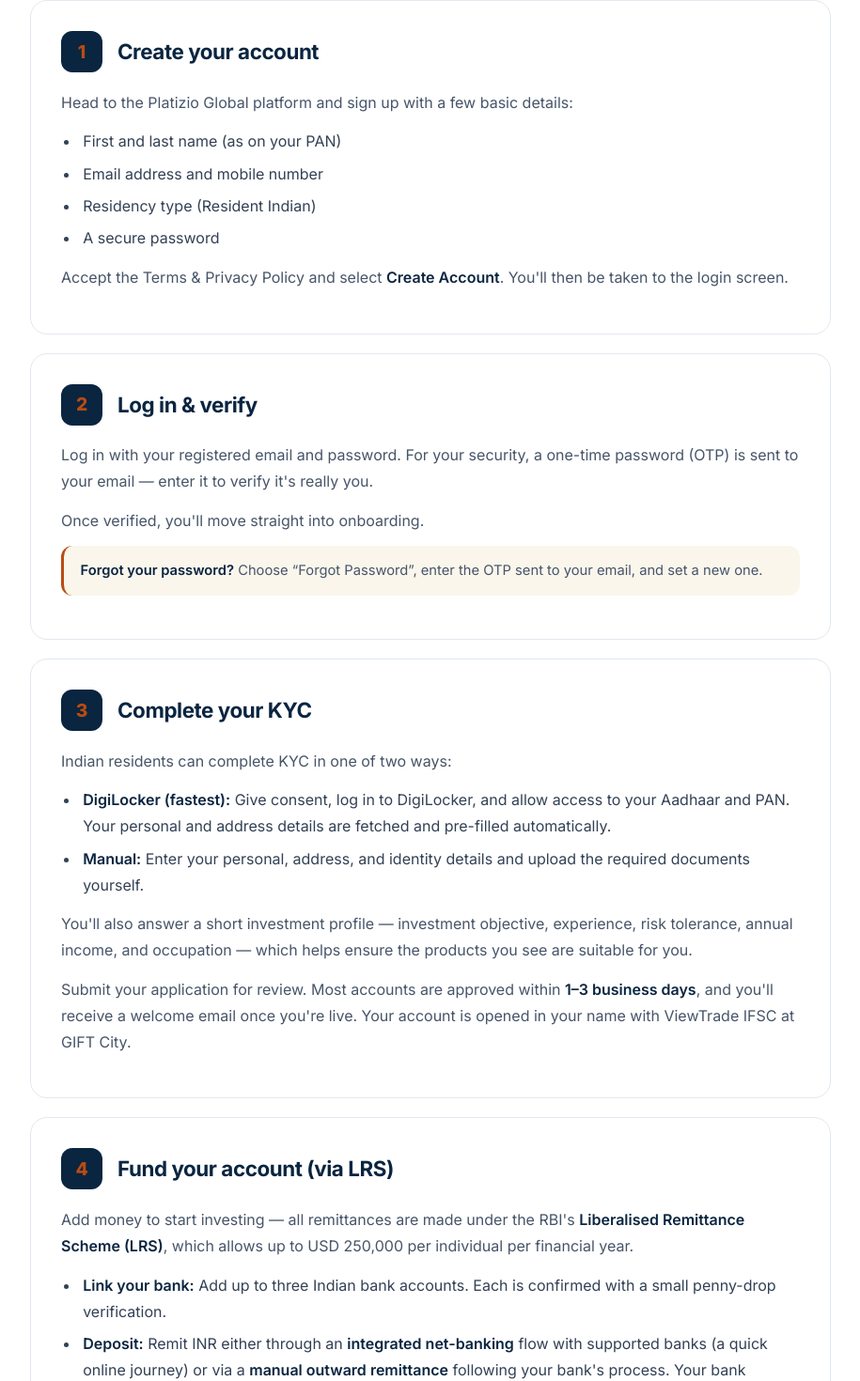
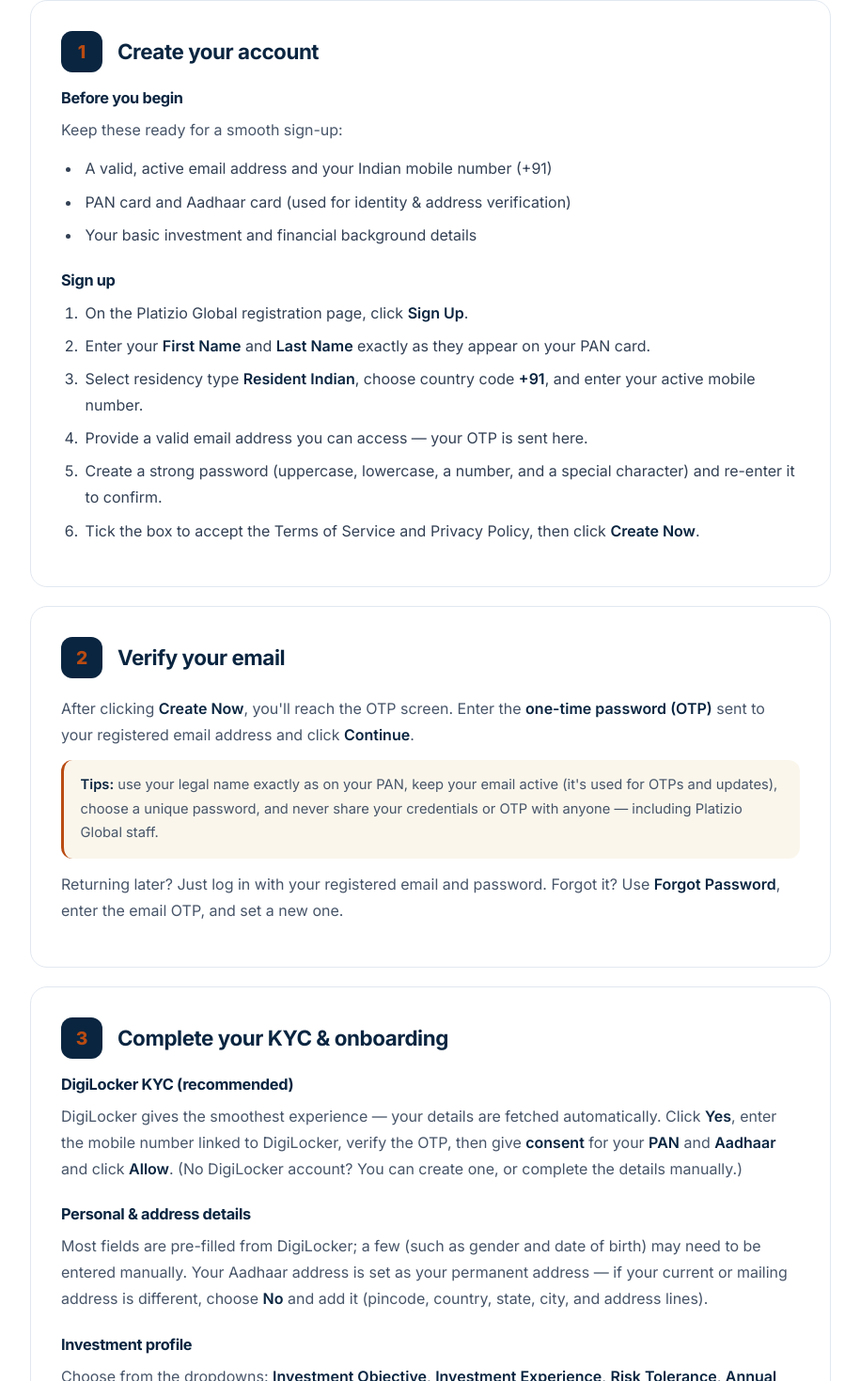
Before and after one commit to Platizio/Platizio_Global_Website, a React (Vite) app: page /user-guide in a window 1280 px wide. Shown: the part 871-2341 px from the top of the page at 94% size, without its empty margins (182-1097 px from the left). Built offline with nearby package versions, Linux system fonts and the light colour scheme.

Commit message:
feat: implement global CSS design system and initial UserGuide page component

```diff
--- a/css/styles.css
+++ b/css/styles.css
@@ -2857,21 +2857,39 @@
   margin-bottom: 0.85rem;
 }
 
+.guide-step-body ul,
+.guide-step-body ol {
+  margin: 0 0 0.85rem;
+  padding-left: 1.4rem;
+}
+
 .guide-step-body ul {
-  margin: 0 0 0.85rem;
-  padding-left: 1.25rem;
-  display: flex;
-  flex-direction: column;
-  gap: 0.4rem;
+  list-style: disc;
+}
+
+.guide-step-body ol {
+  list-style: decimal;
 }
 
 .guide-step-body li {
+  margin-bottom: 0.45rem;
   padding-left: 0.2rem;
 }
 
 .guide-step-body strong {
   color: var(--navy);
   font-weight: 600;
+}
+
+.guide-step-body h3 {
+  font-size: 1.02rem;
+  font-weight: 700;
+  color: var(--navy);
+  margin: 1.6rem 0 0.6rem;
+}
+
+.guide-step-body h3:first-child {
+  margin-top: 0;
 }
 
 .guide-note {
--- a/src/pages/UserGuide.tsx
+++ b/src/pages/UserGuide.tsx
@@ -23,42 +23,62 @@
     title: 'Create your account',
     body: (
       <>
-        <p>Head to the Platizio Global platform and sign up with a few basic details:</p>
+        <h3>Before you begin</h3>
+        <p>Keep these ready for a smooth sign-up:</p>
         <ul>
-          <li>First and last name (as on your PAN)</li>
-          <li>Email address and mobile number</li>
-          <li>Residency type (Resident Indian)</li>
-          <li>A secure password</li>
+          <li>A valid, active email address and your Indian mobile number (+91)</li>
+          <li>PAN card and Aadhaar card (used for identity &amp; address verification)</li>
+          <li>Your basic investment and financial background details</li>
         </ul>
-        <p>Accept the Terms &amp; Privacy Policy and select <strong>Create Account</strong>. You&apos;ll then be taken to the login screen.</p>
+        <h3>Sign up</h3>
+        <ol>
+          <li>On the Platizio Global registration page, click <strong>Sign Up</strong>.</li>
+          <li>Enter your <strong>First Name</strong> and <strong>Last Name</strong> exactly as they appear on your PAN card.</li>
+          <li>Select residency type <strong>Resident Indian</strong>, choose country code <strong>+91</strong>, and enter your active mobile number.</li>
+          <li>Provide a valid email address you can access — your OTP is sent here.</li>
+          <li>Create a strong password (uppercase, lowercase, a number, and a special character) and re-enter it to confirm.</li>
+          <li>Tick the box to accept the Terms of Service and Privacy Policy, then click <strong>Create Now</strong>.</li>
+        </ol>
       </>
     ),
   },
   {
     id: 'log-in',
     num: 2,
-    title: 'Log in & verify',
+    title: 'Verify your email',
     body: (
       <>
-        <p>Log in with your registered email and password. For your security, a one-time password (OTP) is sent to your email — enter it to verify it&apos;s really you.</p>
-        <p>Once verified, you&apos;ll move straight into onboarding.</p>
-        <p className="guide-note"><strong>Forgot your password?</strong> Choose &ldquo;Forgot Password&rdquo;, enter the OTP sent to your email, and set a new one.</p>
+        <p>After clicking <strong>Create Now</strong>, you&apos;ll reach the OTP screen. Enter the <strong>one-time password (OTP)</strong> sent to your registered email address and click <strong>Continue</strong>.</p>
+        <p className="guide-note"><strong>Tips:</strong> use your legal name exactly as on your PAN, keep your email active (it&apos;s used for OTPs and updates), choose a unique password, and never share your credentials or OTP with anyone — including Platizio Global staff.</p>
+        <p>Returning later? Just log in with your registered email and password. Forgot it? Use <strong>Forgot Password</strong>, enter the email OTP, and set a new one.</p>
       </>
     ),
   },
   {
     id: 'complete-kyc',
     num: 3,
-    title: 'Complete your KYC',
+    title: 'Complete your KYC & onboarding',
     body: (
       <>
-        <p>Indian residents can complete KYC in one of two ways:</p>
+        <h3>DigiLocker KYC (recommended)</h3>
+        <p>DigiLocker gives the smoothest experience — your details are fetched automatically. Click <strong>Yes</strong>, enter the mobile number linked to DigiLocker, verify the OTP, then give <strong>consent</strong> for your <strong>PAN</strong> and <strong>Aadhaar</strong> and click <strong>Allow</strong>. (No DigiLocker account? You can create one, or complete the details manually.)</p>
+        <h3>Personal &amp; address details</h3>
+        <p>Most fields are pre-filled from DigiLocker; a few (such as gender and date of birth) may need to be entered manually. Your Aadhaar address is set as your permanent address — if your current or mailing address is different, choose <strong>No</strong> and add it (pincode, country, state, city, and address lines).</p>
+        <h3>Investment profile</h3>
+        <p>Choose from the dropdowns: <strong>Investment Objective</strong>, <strong>Investment Experience</strong>, <strong>Risk Tolerance</strong>, <strong>Annual Income</strong>, and <strong>Occupation</strong>. These ensure the products shown are suitable for you and meet regulatory requirements.</p>
+        <h3>Background details &amp; signature</h3>
+        <p>Answer the short Yes/No background questions, then provide your signature — either upload it or simply type your name in the signature box.</p>
+        <h3>Tax declarations</h3>
         <ul>
-          <li><strong>DigiLocker (fastest):</strong> Give consent, log in to DigiLocker, and allow access to your Aadhaar and PAN. Your personal and address details are fetched and pre-filled automatically.</li>
-          <li><strong>Manual:</strong> Enter your personal, address, and identity details and upload the required documents yourself.</li>
+          <li><strong>Tax treaty (DTAA):</strong> Indian residents select <strong>No</strong> to &ldquo;Are you a U.S. citizen?&rdquo; and certify Indian tax residency. US dividends are normally withheld at 25% — you can claim the reduced rate under the India–U.S. DTAA (recommended).</li>
+          <li><strong>FATCA/CRS:</strong> confirm your country of tax residence is India. If not, you&apos;ll add your country of residence and Tax Identification Number (TIN).</li>
         </ul>
-        <p>You&apos;ll also answer a short investment profile — investment objective, experience, risk tolerance, annual income, and occupation — which helps ensure the products you see are suitable for you.</p>
-        <p>Submit your application for review. Most accounts are approved within <strong>1–3 business days</strong>, and you&apos;ll receive a welcome email once you&apos;re live. Your account is opened in your name with ViewTrade IFSC at GIFT City.</p>
+        <h3>Nomination</h3>
+        <p>Optionally add a nominee who will receive the assets in your account in the event of your death. We recommend adding one — make sure the details are correct.</p>
+        <h3>Agreements &amp; declarations</h3>
+        <p>Click <strong>Download All Documents</strong>, review them, then tick the confirmation checkbox. These include the Trade Handling Disclosure, Global Market Investing Risk Disclosures, Crypto / Restricted Product Disclosure, Grievance Redressal Policy, AML/KYC Policy, Referrer Disclaimer, the FATCA/CRS Declaration, <strong>Form W-8BEN</strong>, and the <strong>ViewTrade IFSC Customer Account Agreement</strong>.</p>
+        <h3>Submit</h3>
+        <p>Click <strong>Submit</strong>. Accounts are usually opened <strong>instantly</strong> after verification; if your application can&apos;t be auto-verified, it may take up to <strong>2 business days</strong>. You&apos;ll receive a confirmation email with your application reference number — keep it for your records.</p>
       </>
     ),
   },
@@ -68,12 +88,24 @@
     title: 'Fund your account (via LRS)',
     body: (
       <>
-        <p>Add money to start investing — all remittances are made under the RBI&apos;s <strong>Liberalised Remittance Scheme (LRS)</strong>, which allows up to USD 250,000 per individual per financial year.</p>
+        <p>To invest, first add money to your US investing account. Funds are remitted from your Indian bank account to the Platizio Global IFSC account under the RBI&apos;s <strong>Liberalised Remittance Scheme (LRS)</strong> — up to USD 250,000 per person per financial year. You can remit from any Indian bank that permits LRS, including by submitting <strong>Form A2</strong> (purpose code <strong>S0001</strong>).</p>
+        <h3>Add a bank account</h3>
+        <p>Log in, click <strong>Add Funds</strong>, then <strong>Bank Details → Add New Bank</strong>. Enter your <strong>bank account number</strong> and <strong>IFSC code</strong> (your name is auto-filled from your profile) and click <strong>Add</strong>. You can link up to <strong>three</strong> bank accounts for deposits and withdrawals.</p>
+        <h3>Deposit funds</h3>
+        <ol>
+          <li>Click <strong>Deposit Funds</strong>, select your linked bank, and enter your <strong>PAN</strong> and the <strong>amount in INR</strong>, then click <strong>Continue</strong>.</li>
+          <li>Review the summary — receivable amount, applicable charges, estimated bank FX rate, and the USD you&apos;ll receive.</li>
+          <li>Tick the box confirming the funds are self-funded, then click <strong>Proceed</strong>.</li>
+          <li>You&apos;re taken to your bank&apos;s remittance journey — authenticate as usual (net-banking login, MPIN/OTP, etc.). Once processed, the amount appears as <strong>Buying Power</strong>.</li>
+        </ol>
+        <h3>Which banks are supported</h3>
         <ul>
-          <li><strong>Link your bank:</strong> Add up to three Indian bank accounts. Each is confirmed with a small penny-drop verification.</li>
-          <li><strong>Deposit:</strong> Remit INR either through an <strong>integrated net-banking</strong> flow with supported banks (a quick online journey) or via a <strong>manual outward remittance</strong> following your bank&apos;s process. Your bank converts INR to USD.</li>
+          <li><strong>Integrated online flow:</strong> HDFC Bank, ICICI Bank, and Axis Bank — start and complete funding directly from the platform.</li>
+          <li><strong>Kotak Mahindra Bank:</strong> supported via Kotak net banking.</li>
+          <li><strong>Other banks:</strong> use your bank&apos;s outward-remittance process — Form A2 (purpose code S0001) via your Relationship Manager or branch.</li>
         </ul>
-        <p>Funds typically reflect as buying power on a <strong>T+1</strong> basis. Note that TCS at 20% applies on LRS remittances for overseas investment above ₹10 lakh in a financial year — this is collected by your bank and is creditable against your income tax.</p>
+        <p className="guide-note"><strong>Important:</strong> transfer only from your own bank account (third-party transfers aren&apos;t allowed), the account name must match your government ID, and mention your <strong>Platizio Global trading account number</strong> in the bank&apos;s &ldquo;Further Credit To&rdquo; / &ldquo;Additional Information&rdquo; field so the funds are credited correctly.</p>
+        <p>To check your balance, open the <strong>profile menu</strong> (top-right) to see your <strong>Buying Power</strong> — the amount available to invest in US stocks and ETFs.</p>
       </>
     ),
   },
```
